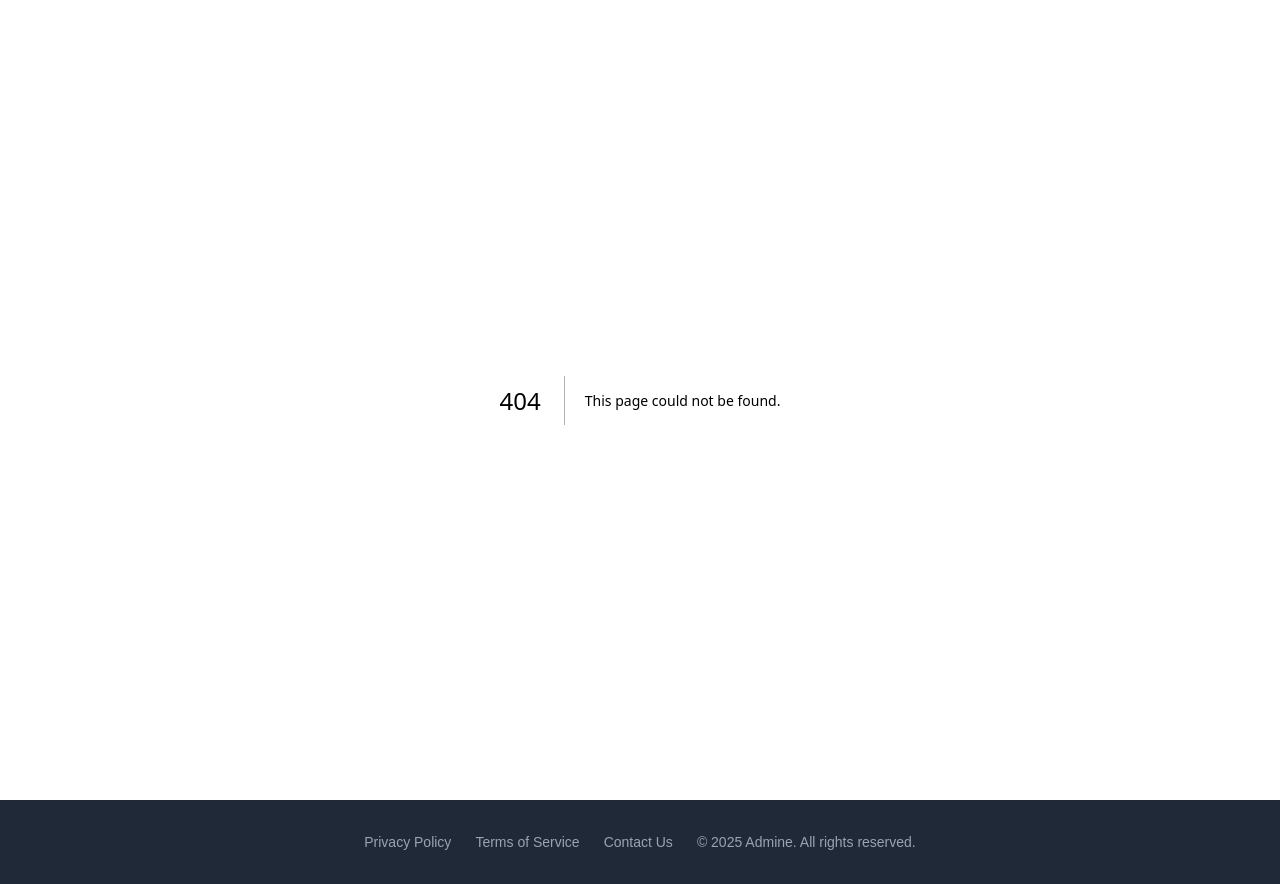
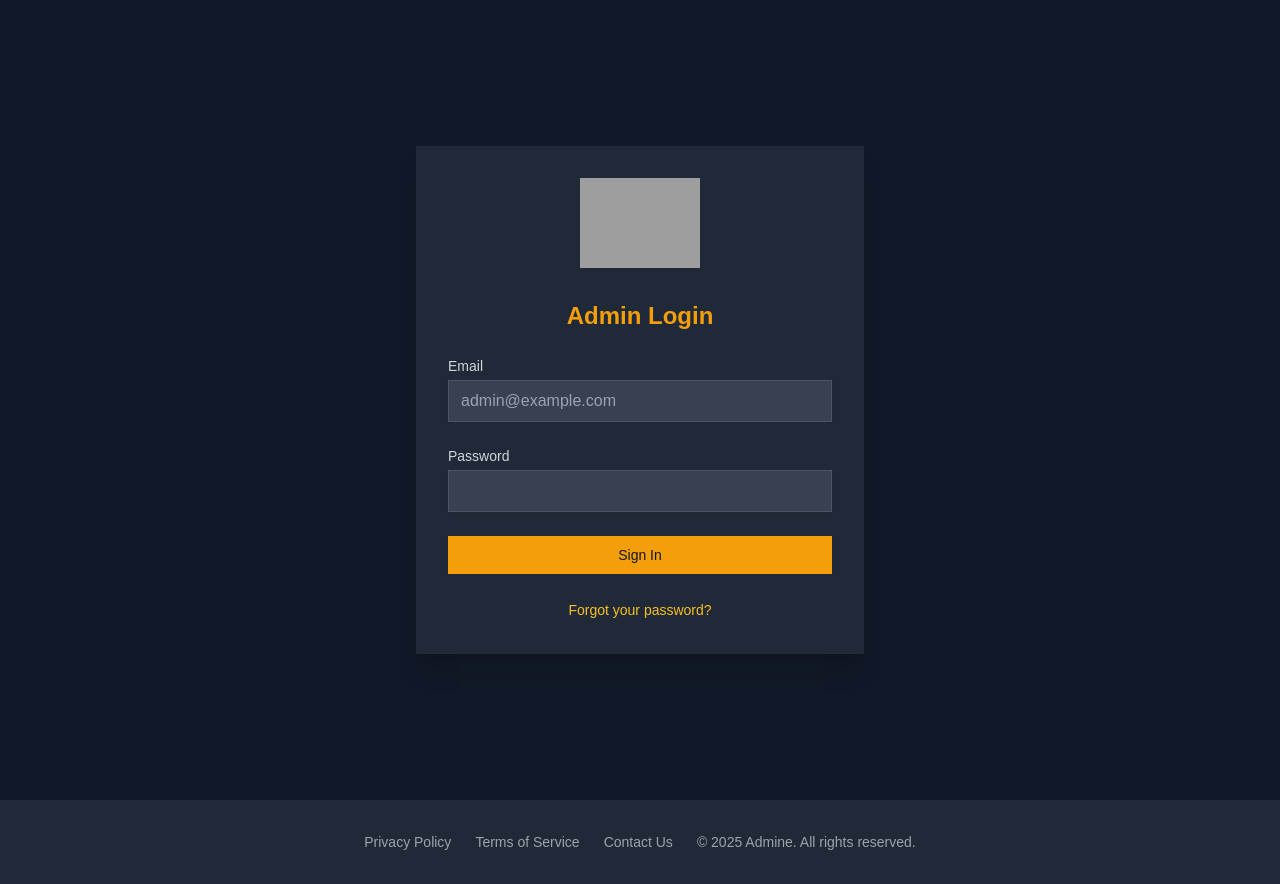
Before and after one commit to hissoune/myhabits-admin, a Next.js app: page /login in a window 1280 px wide. Before the commit this address had no page. Built offline with nearby package versions, Linux system fonts and the light colour scheme; grey boxes are pictures that could not be loaded.

Commit message:
[Auth] feat: Added login and reset-password pages

```diff
--- /dev/null
+++ b/app/(auth)/login/page.tsx
@@ -0,0 +1,100 @@
+"use client"
+
+import { useState } from "react"
+import { useRouter } from "next/navigation"
+import Image from "next/image"
+import Link from "next/link"
+
+export default function AdminLogin() {
+  const router = useRouter()
+  const [isLoading, setIsLoading] = useState(false)
+  const [error, setError] = useState("")
+  const [email, setEmail] = useState("")
+  const [password, setPassword] = useState("")
+
+  async function onSubmit(event: React.FormEvent<HTMLFormElement>) {
+    event.preventDefault()
+    setIsLoading(true)
+    setError("")
+
+    try {
+      const response = await fetch("/api/admin/login", {
+        method: "POST",
+        headers: {
+          "Content-Type": "application/json",
+        },
+        body: JSON.stringify({ email, password }),
+      })
+
+      if (!response.ok) {
+        throw new Error("Invalid credentials")
+      }
+
+      router.push("/admin/dashboard")
+    } catch (error) {
+      setError("Invalid email or password")
+    } finally {
+      setIsLoading(false)
+    }
+  }
+
+  return (
+    <div className="min-h-screen flex items-center justify-center bg-gray-900">
+      <div className="bg-gray-800 p-8 rounded-lg shadow-xl w-full max-w-md">
+        <div className="flex justify-center mb-8">
+          <Image src="/admine-logo.svg" alt="Admine Logo" width={120} height={40} priority />
+        </div>
+        <h1 className="text-2xl font-bold text-center mb-6 text-amber-500">Admin Login</h1>
+        <form onSubmit={onSubmit} className="space-y-6">
+          <div>
+            <label htmlFor="email" className="block text-sm font-medium text-gray-300">
+              Email
+            </label>
+            <input
+              id="email"
+              name="email"
+              type="email"
+              required
+              className="mt-1 block w-full px-3 py-2 bg-gray-700 border border-gray-600 rounded-md shadow-sm text-gray-200 focus:outline-none focus:ring-2 focus:ring-amber-500 focus:border-amber-500"
+              placeholder="admin@example.com"
+              value={email}
+              onChange={(e) => setEmail(e.target.value)}
+            />
+          </div>
+          <div>
+            <label htmlFor="password" className="block text-sm font-medium text-gray-300">
+              Password
+            </label>
+            <input
+              id="password"
+              name="password"
+              type="password"
+              required
+              className="mt-1 block w-full px-3 py-2 bg-gray-700 border border-gray-600 rounded-md shadow-sm text-gray-200 focus:outline-none focus:ring-2 focus:ring-amber-500 focus:border-amber-500"
+              value={password}
+              onChange={(e) => setPassword(e.target.value)}
+            />
+          </div>
+          {error && <p className="text-sm text-red-400 text-center">{error}</p>}
+          <div>
+            <button
+              type="submit"
+              disabled={isLoading}
+              className="w-full flex justify-center py-2 px-4 border border-transparent rounded-md shadow-sm text-sm font-medium text-gray-900 bg-amber-500 hover:bg-amber-600 focus:outline-none focus:ring-2 focus:ring-offset-2 focus:ring-offset-gray-800 focus:ring-amber-500 disabled:opacity-50 disabled:cursor-not-allowed transition-colors duration-200"
+            >
+              {isLoading ? "Signing in..." : "Sign In"}
+            </button>
+          </div>
+        </form>
+        <div className="mt-6 text-center">
+          <Link
+            href="/reset-password"
+            className="text-sm text-amber-400 hover:text-amber-300 transition-colors duration-200"
+          >
+            Forgot your password?
+          </Link>
+        </div>
+      </div>
+    </div>
+  )
+}
--- /dev/null
+++ b/app/(auth)/reset-password/page.tsx
@@ -0,0 +1,88 @@
+"use client"
+
+import { useState } from "react"
+import { useRouter } from "next/navigation"
+import Image from "next/image"
+import Link from "next/link"
+
+export default function ResetPassword() {
+  const router = useRouter()
+  const [isLoading, setIsLoading] = useState(false)
+  const [error, setError] = useState("")
+  const [success, setSuccess] = useState("")
+  const [email, setEmail] = useState("")
+
+  async function onSubmit(event: React.FormEvent<HTMLFormElement>) {
+    event.preventDefault()
+    setIsLoading(true)
+    setError("")
+    setSuccess("")
+
+    try {
+      const response = await fetch("/api/admin/reset-password", {
+        method: "POST",
+        headers: {
+          "Content-Type": "application/json",
+        },
+        body: JSON.stringify({ email }),
+      })
+
+      if (!response.ok) {
+        throw new Error("Failed to initiate password reset")
+      }
+
+      setSuccess("Password reset link sent to your email.")
+    } catch (error) {
+      setError("Failed to initiate password reset. Please try again.")
+    } finally {
+      setIsLoading(false)
+    }
+  }
+
+  return (
+    <div className="min-h-screen flex items-center justify-center bg-gray-900">
+      <div className="bg-gray-800 p-8 rounded-lg shadow-xl w-full max-w-md">
+        <div className="flex justify-center mb-8">
+          <Image src="/admine-logo.svg" alt="Admine Logo" width={120} height={40} priority />
+        </div>
+        <h1 className="text-2xl font-bold text-center mb-6 text-amber-500">Reset Password</h1>
+        <form onSubmit={onSubmit} className="space-y-6">
+          <div>
+            <label htmlFor="email" className="block text-sm font-medium text-gray-300">
+              Email
+            </label>
+            <input
+              id="email"
+              name="email"
+              type="email"
+              required
+              className="mt-1 block w-full px-3 py-2 bg-gray-700 border border-gray-600 rounded-md shadow-sm text-gray-200 focus:outline-none focus:ring-2 focus:ring-amber-500 focus:border-amber-500"
+              placeholder="Enter your email"
+              value={email}
+              onChange={(e) => setEmail(e.target.value)}
+            />
+          </div>
+          {error && <p className="text-sm text-red-400 text-center">{error}</p>}
+          {success && <p className="text-sm text-green-400 text-center">{success}</p>}
+          <div>
+            <button
+              type="submit"
+              disabled={isLoading}
+              className="w-full flex justify-center py-2 px-4 border border-transparent rounded-md shadow-sm text-sm font-medium text-gray-900 bg-amber-500 hover:bg-amber-600 focus:outline-none focus:ring-2 focus:ring-offset-2 focus:ring-offset-gray-800 focus:ring-amber-500 disabled:opacity-50 disabled:cursor-not-allowed transition-colors duration-200"
+            >
+              {isLoading ? "Sending..." : "Send Reset Link"}
+            </button>
+          </div>
+        </form>
+        <div className="mt-6 text-center">
+          <Link
+            href="/login"
+            className="text-sm text-amber-400 hover:text-amber-300 transition-colors duration-200"
+          >
+            Back to Login
+          </Link>
+        </div>
+      </div>
+    </div>
+  )
+}
```
